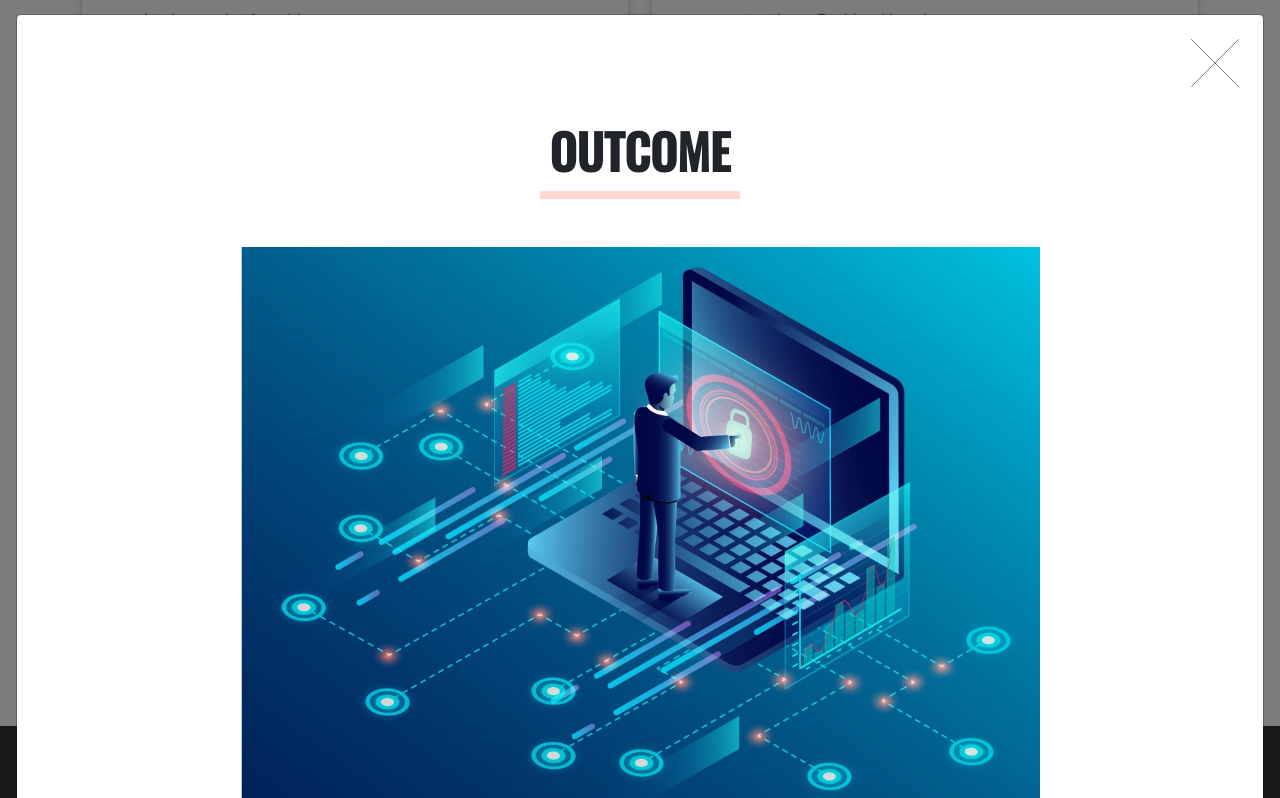
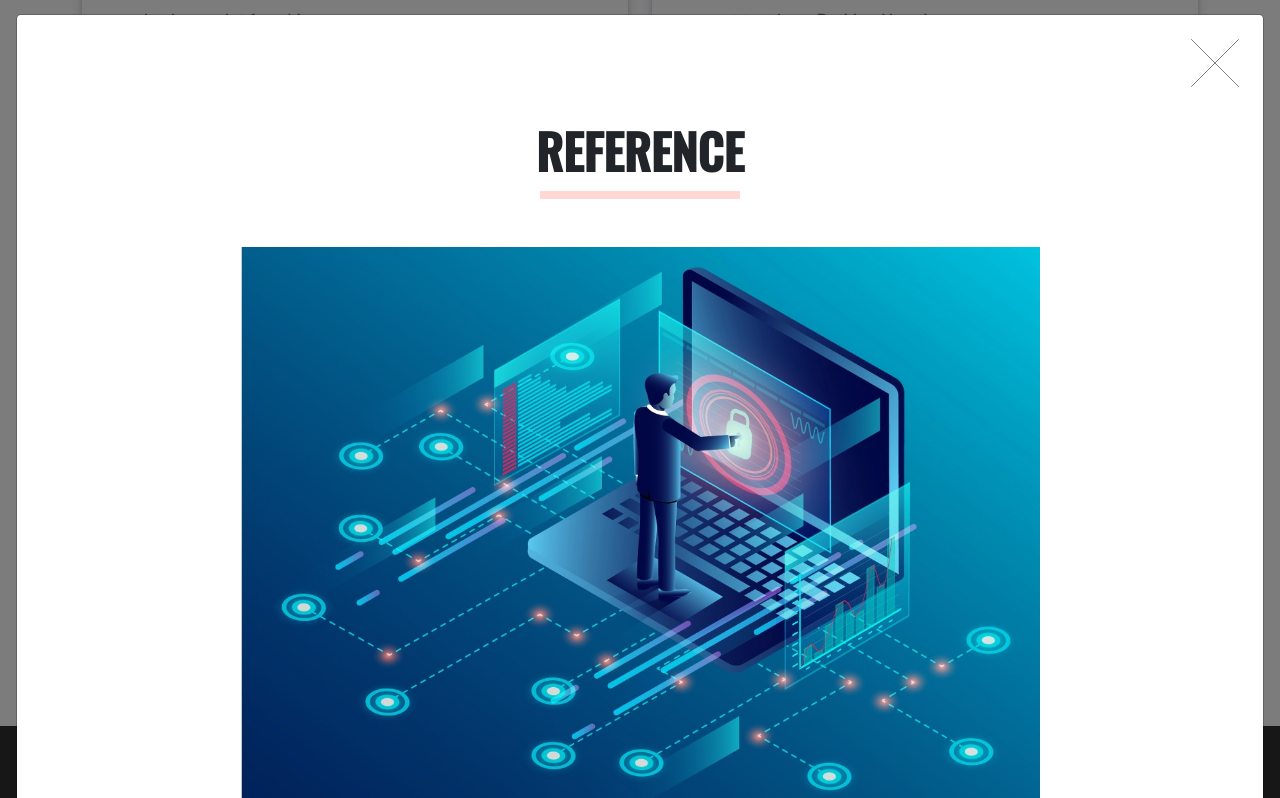
Before and after one commit to Ngoc-s3924496/Assignment-2-IT-World, a plain HTML site: page index.html in a window 1280 px wide. Both pictures are taken after a click on the link "Reference". Shown: the part 6749-7547 px from the top of the page. Drawn offline with nearby package versions, Linux system fonts and the light colour scheme.

Commit message:
Change Reference modal heading

```diff
--- a/index.html
+++ b/index.html
@@ -944,7 +944,7 @@
                             <div class="col-lg-8">
                                 <div class="modal-body">
                                     <!-- Project details-->
-                                    <h2 class="text-uppercase">Outcome</h2>
+                                    <h2 class="text-uppercase">Reference</h2>
                                     <hr class="name_line" style = "height:8px">
                                     <img class="img-fluid d-block mx-auto" src="assets/img/portfolio/1.jpg" alt="..." />
                                     <ol class="reference" style="text-align: left; list-style-position: outside;">
```
